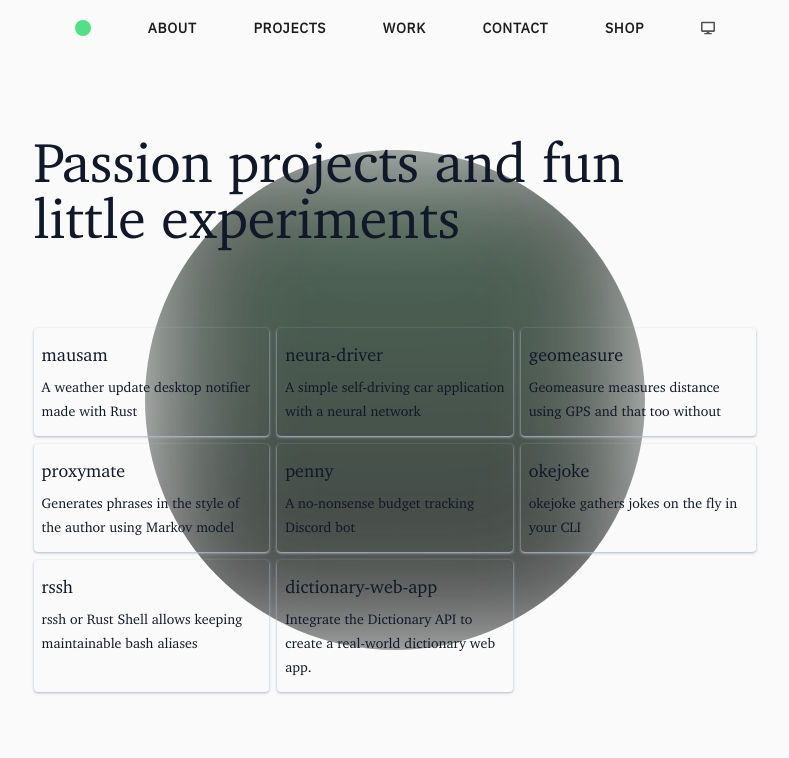
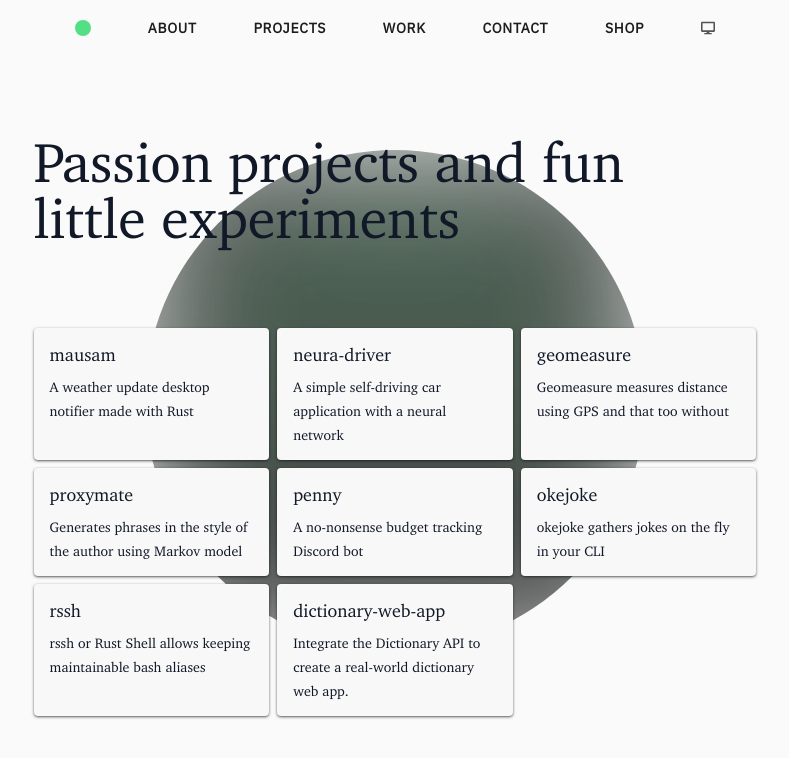
Before and after one commit to lloydlobo/lloydlobo.com, a Next.js app: page /projects in a window 1280 px wide. Shown: the top 758 px of the page, without its empty margins (245-1034 px from the left). Built offline with nearby package versions, Linux system fonts and the light colour scheme.

Commit message:
style: add styling to project cards

```diff
--- a/components/WorkProjects.tsx
+++ b/components/WorkProjects.tsx
@@ -73,7 +73,7 @@ export const WorkProjects = () => {
           <a
             key={`url-${username}-${repo}`}
             href={`https://github.com/${username}/${repo}/`}
-            className="after:hidden shadow-gray3 p-2 pb-4 shadow rounded"
+            className="after:hidden dark:bg-on-primary/30 bg-gray1 shadow-gray7/60 px-4 p-2 pb-4 shadow rounded"
           >
             <h3 className={`mt-0`}>{repo}</h3>
 
```
